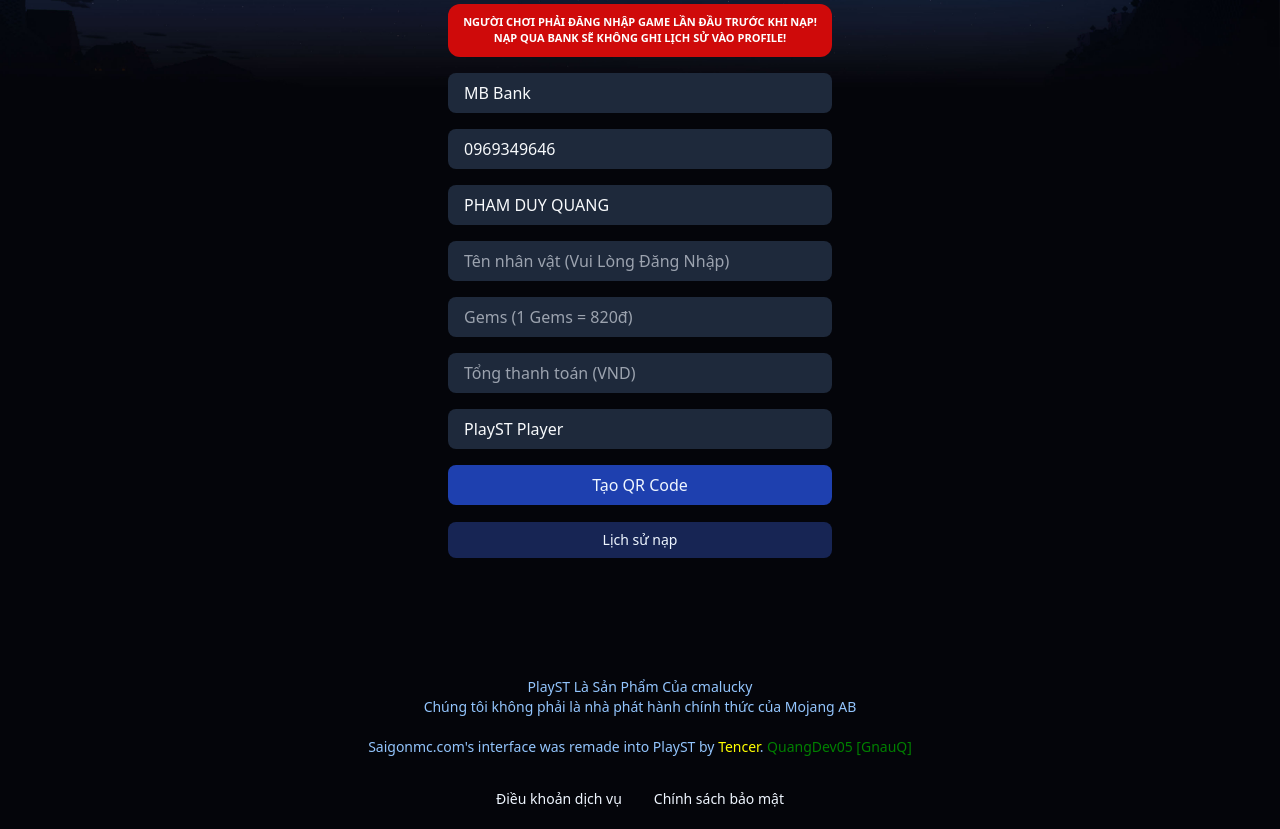
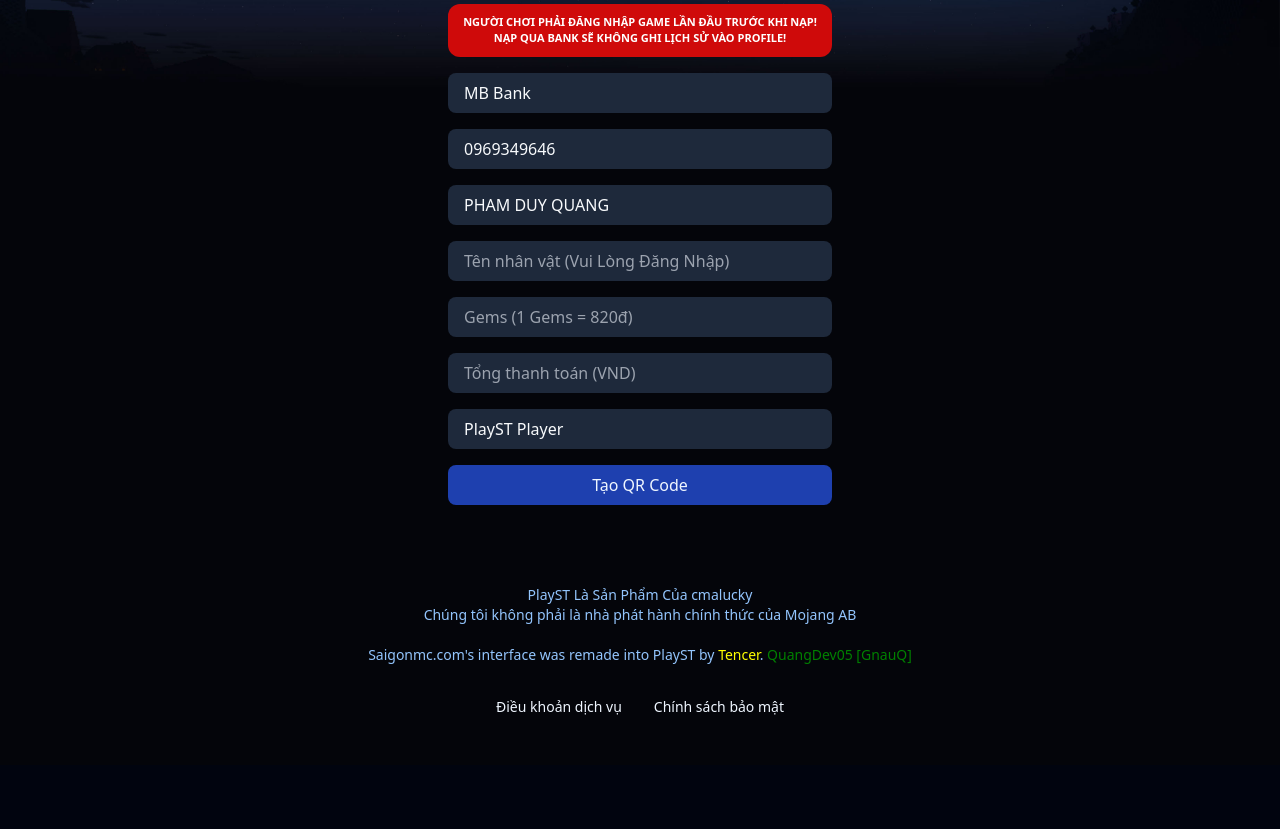
Before and after one commit to quangdev05/PlayST-Webiste, a PHP site: page /public/nap-gems/bank in a window 1280 px wide. Shown: the part 295-1124 px from the top of the page. After the commit the page ends 1010 px from the top, so only its background shows below. Run offline with PHP 8.4, Linux system fonts and the light colour scheme.

Commit message:
Update bank.php

```diff
--- a/public/nap-gems/bank.php
+++ b/public/nap-gems/bank.php
@@ -70,12 +70,6 @@
         </div>
     </form>
     </div>
-    </div>
-    </div>
-    <div class="sub-form">
-        <a href="/profile" class="primary" style="position: relative; top: -15px;">Lịch sử nạp</a>
-    </div>
-    <br>
     <?php
     function check_string($data)
     {
```
